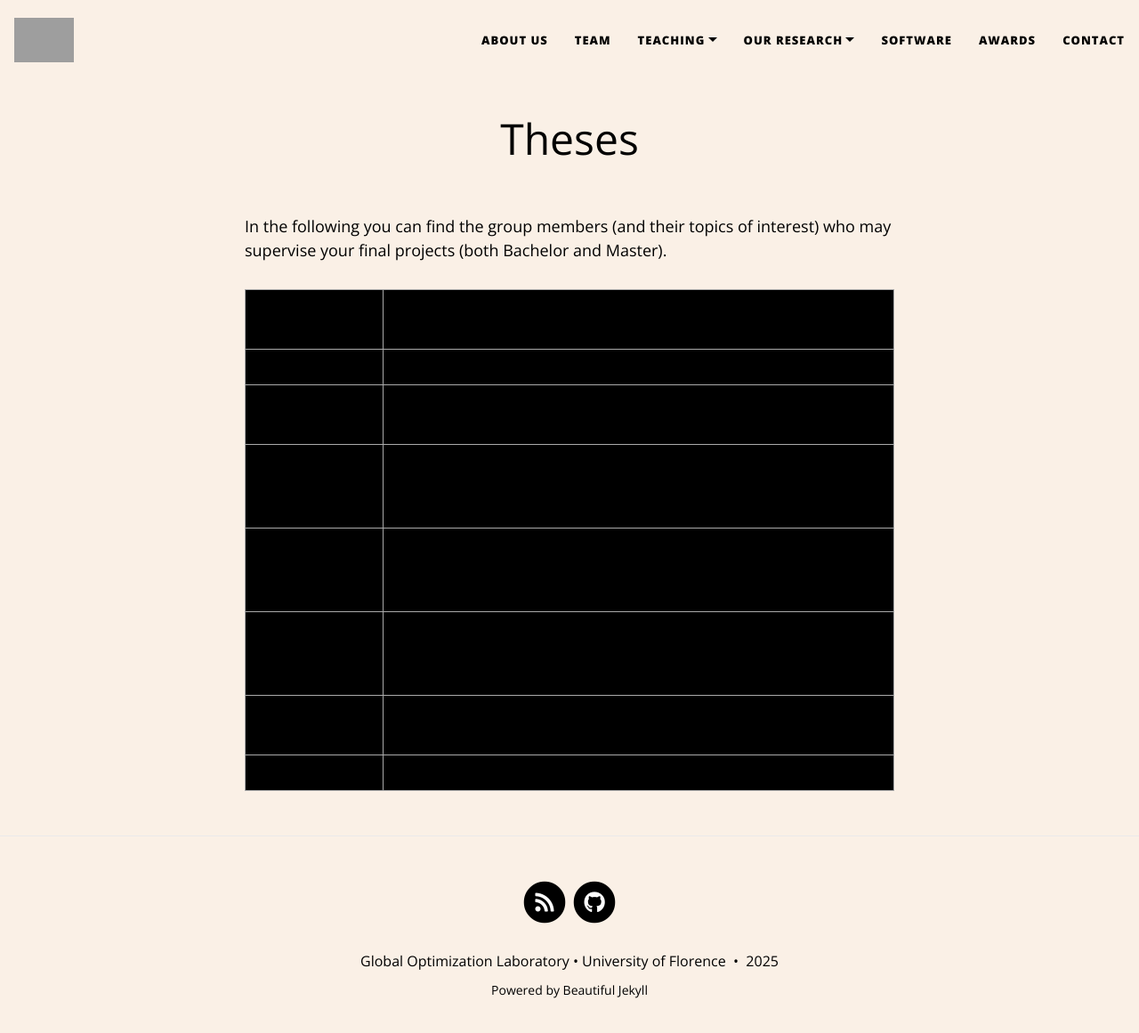
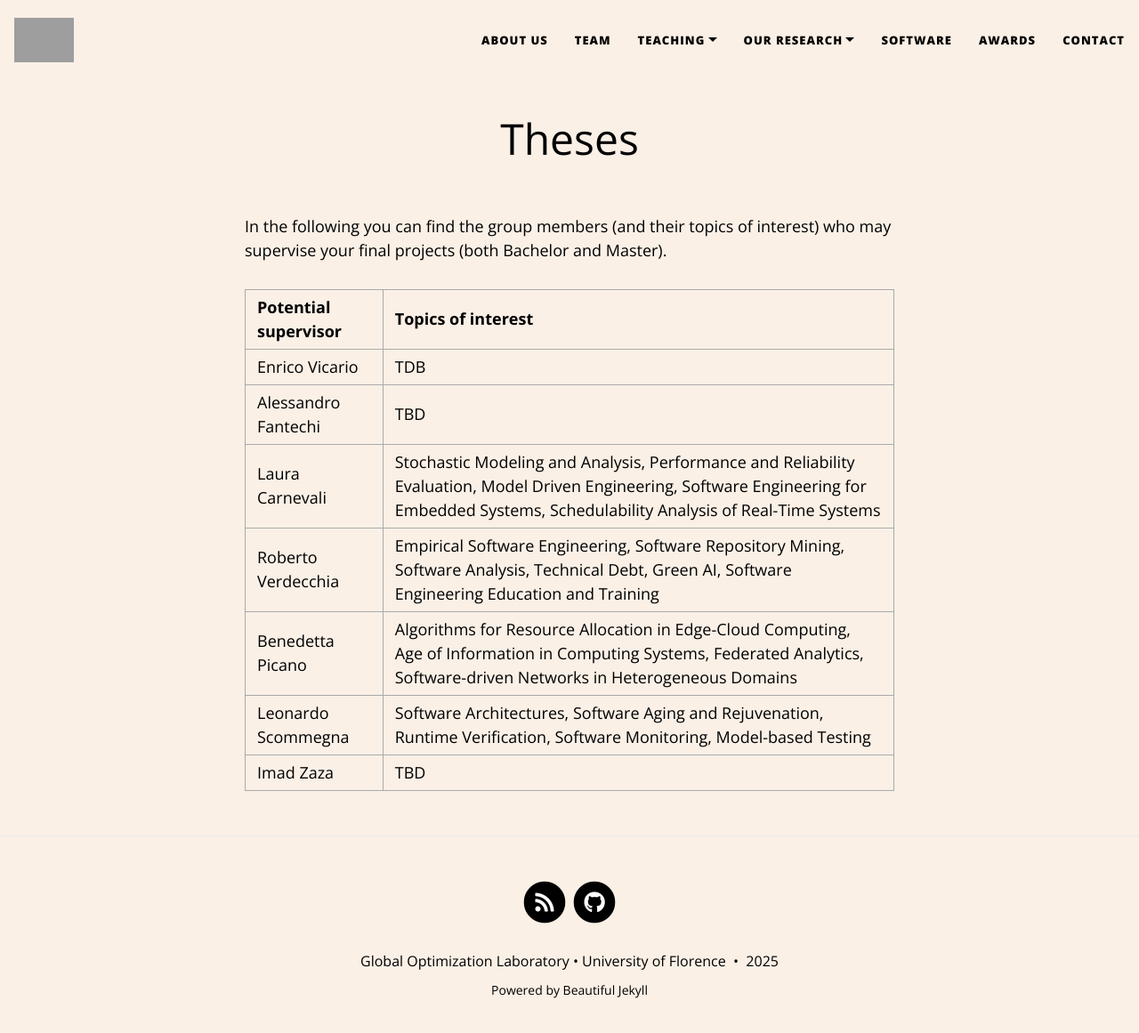
Before and after one commit to GOL-UniFI/GOL-UniFI.github.io, a Jekyll site: the page built from pages/theses.md, in a window 1280 px wide and 1173 px high. Shown: the top 1161 px of the window at 89% size. Built offline with Jekyll 4.4.1, drawn with Linux system fonts in a browser that asks for light colours; nearby versions of some CDN libraries; grey boxes are pictures that could not be loaded.

Commit message:
Update custom-styles.css

```diff
--- a/assets/css/custom-styles.css
+++ b/assets/css/custom-styles.css
@@ -4,7 +4,7 @@ body {
 
 td, th {
   border: 1px solid #AAAAAA !important;
-  background-color: #000000 !important;
+  background-color: #FAF0E6 !important;
 }
 
 .intro-header .page-heading h1  {
```
